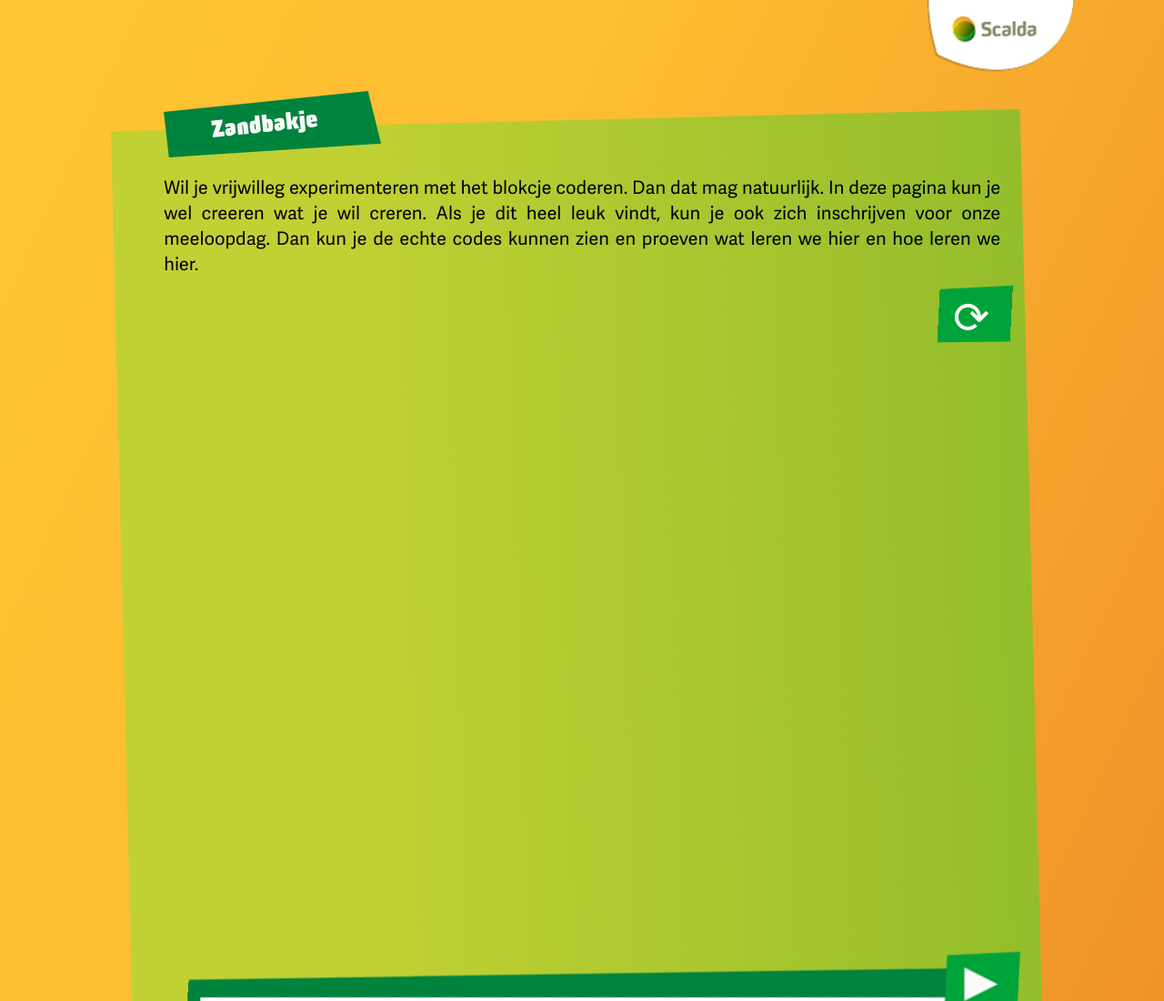
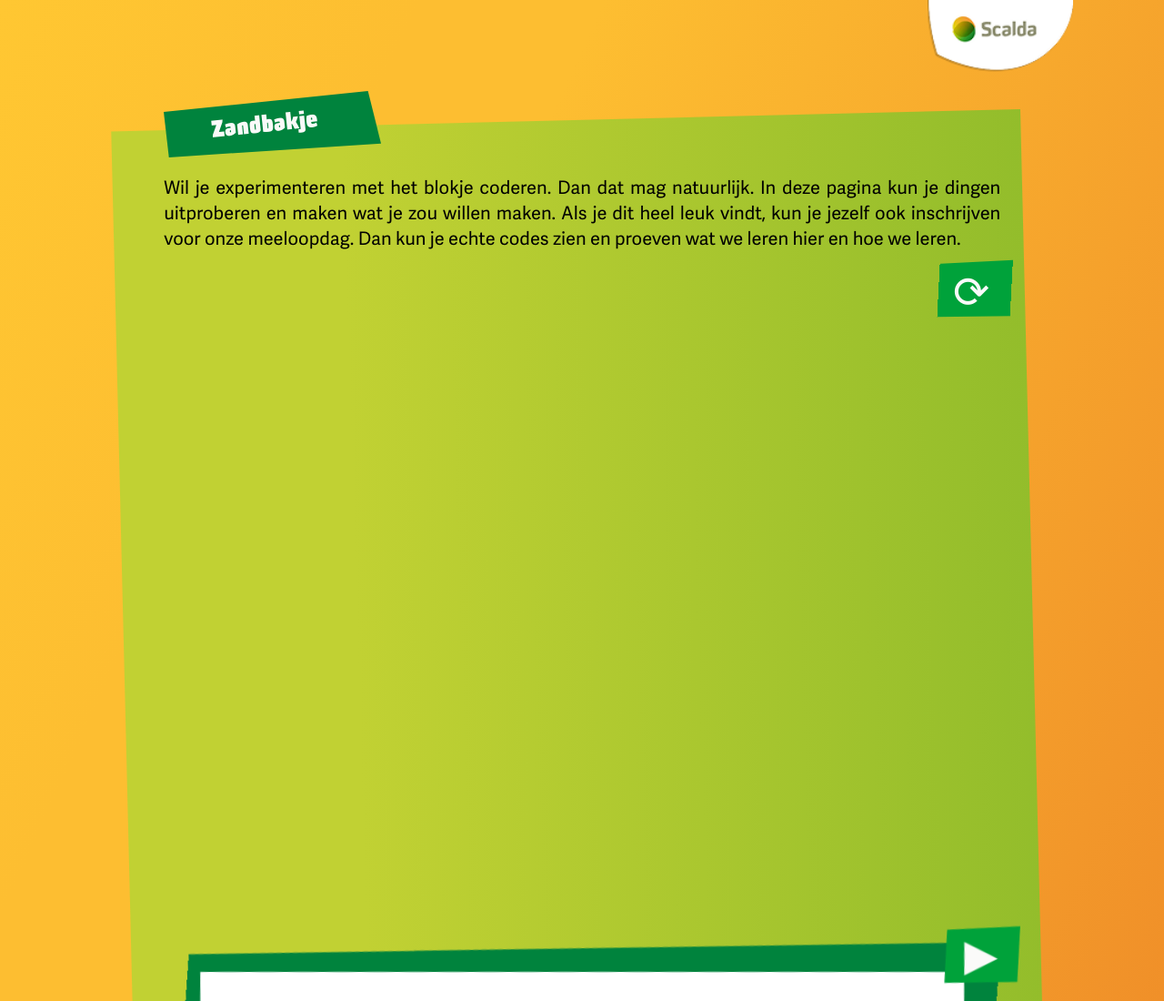
Before and after one commit to TannYuld/opendag-app, a website built with Vite: page zandbak-easy.html in a window 1280 px wide. Shown: the top 1100 px of the page at 91% size. Built offline with nearby package versions, Linux system fonts and the light colour scheme; what @blockly/field-colour, blockly would draw is missing.

Commit message:
kleine veranderingen

```diff
--- a/index.html
+++ b/index.html
@@ -37,7 +37,7 @@
                   <span class="font-scalda-alt-heavy text-2xl text-scalda-green-300">Duur:</span> 4 Jaren
                 </p>
                 <p class="font-scalda tracking-wide text-xl text-white">
-                  <span class="font-scalda-alt-heavy text-2xl text-scalda-green-300">Niveau</span> 4
+                  <span class="font-scalda-alt-heavy text-2xl text-scalda-green-300">Niveau:</span> 4
                 </p>
               </div>
             </div>
--- a/inschrijven.html
+++ b/inschrijven.html
@@ -1,5 +1,5 @@
 <!doctype html>
-<html lang="en">
+<html lang="en" class="scalda-yellow-gradient">
 
 <head>
   <meta charset="UTF-8" />
@@ -9,10 +9,9 @@
   <title>opendag-app</title>
 </head>
 
-<body>
+<body class="scalda-yellow-gradient overflow-x-hidden">
   <img src="/Decoration2.png" alt="My Icon"
     class="w-40 max-w-none object-cover object-center fixed right-25 top-0 z-10" />
-  <div class="scalda-yellow-gradient h-[100vh]">
     <div class="p-5 space-y-4 w-full justify-center items-center flex flex-col pt-25">
       <div class="w-250 relative flex-none">
         <p class="font-scalda text-stone-50 rotate-[-4.33deg] z-20 absolute left-14 top-6 text-lg">Meeloopdag inschrijving
@@ -44,7 +43,6 @@
         </div>
       </div>
     </div>
-  </div>
 </body>
 
 </html>
--- a/intro/1.html
+++ b/intro/1.html
@@ -35,7 +35,7 @@
                         <div class="rotate-[1.4deg]">
                             <div>
                                 <p class="font-scalda-alt text-xl">
-                                    Welkom bij de opendag van opleiding Software Developer. (De beste opleiding van heel scalda natuurlijk!)
+                                    Welkom bij Software Development. (De beste opleiding van heel scalda natuurlijk!)
                                     Wat
                                     zou
                                     je zeggen van een uitdagende korte programmeer opdracht om een beter beeld van
--- a/intro/3.html
+++ b/intro/3.html
@@ -63,11 +63,11 @@
                 </p>
                 <br />
                 <p class="font-scalda-alt text-xl">
-                  Wil je meer weten over programmeren en/of de sfeer van onze opelding, of wil je meer weten over wat we
+                  Wil je meer weten over programmeren en/of de sfeer van onze opleiding, of wil je meer weten over wat we
                   hier
                   leren en doen met programmeren, dat kan natuurlijk. Dan kun je jezelf inschrijven voor onze meeloopdag,
 
-                  Waarvan
+                  Waar
                   je een beter beeld krijgt van de opleiding en echt een dagje met ons meeloopt.
                 </p>
                 <br />
--- a/src/style.css
+++ b/src/style.css
@@ -47,7 +47,17 @@
 }
 
 .scalda-yellow-gradient{
-    background: linear-gradient(114.586deg, #FFC732 0%, #FDBE31 23%, #FDBE31 33%, #EF8C28 93%);
+    background: linear-gradient(114.586deg, #FFC732 0%, #FDBE31 23%, #FDBE31 33%, #EF8C28 93%),
+    linear-gradient(
+      294.586deg,
+      #FFC732 0%,
+      #FDBE31 23%,
+      #FDBE31 33%,
+      #EF8C28 93%
+    );
+    background-repeat: repeat-y;
+    background-size: 100% 200vh;
+    background-attachment: scroll;
 }
 
 .scalda-green-gradient{
@@ -57,3 +67,8 @@
 .scalda-green-gradient-reverse{
     background: linear-gradient(90.355deg, #93BD2B 0%, #C1D133 74%);
 }
+
+html,
+body {
+  overscroll-behavior: none;
+}
--- a/zandbak-easy.html
+++ b/zandbak-easy.html
@@ -32,10 +32,10 @@
                     <div
                         class="scalda-green-gradient p-10 overflow-y-auto flex flex-col space-y-10 mt-8 pt-15 rotate-[-1.4deg]">
                         <div class="rotate-[1.4deg] space-y-10">
-                            <p class="font-scalda-alt text-xl text-justify" >Wil je vrijwilleg experimenteren met het blokcje coderen. Dan dat mag
-                                natuurlijk. In deze pagina kun je wel creeren wat je wil creren. Als je dit heel leuk
-                                vindt, kun je ook zich inschrijven voor onze meeloopdag. Dan kun je de echte codes
-                                kunnen zien en proeven wat leren we hier en hoe leren we hier.</p>
+                            <p class="font-scalda-alt text-xl text-justify" >Wil je experimenteren met het blokje coderen. Dan dat mag
+                                natuurlijk. In deze pagina kun je dingen uitproberen en maken wat je zou willen maken. Als je dit heel leuk
+                                vindt, kun je jezelf ook inschrijven voor onze meeloopdag. Dan kun je echte codes
+                                zien en proeven wat we leren hier en hoe we leren.</p>
                             <div class="h-150 w-full relative">
                                 <a id="reset-code"
                                     class="absolute -top-10 -right-3 mb-0 z-10 rotate-[3deg] hover:cursor-pointer">
```
